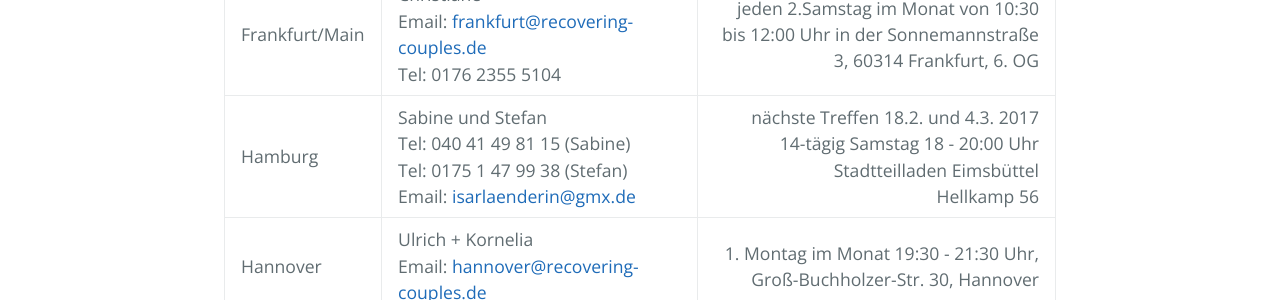
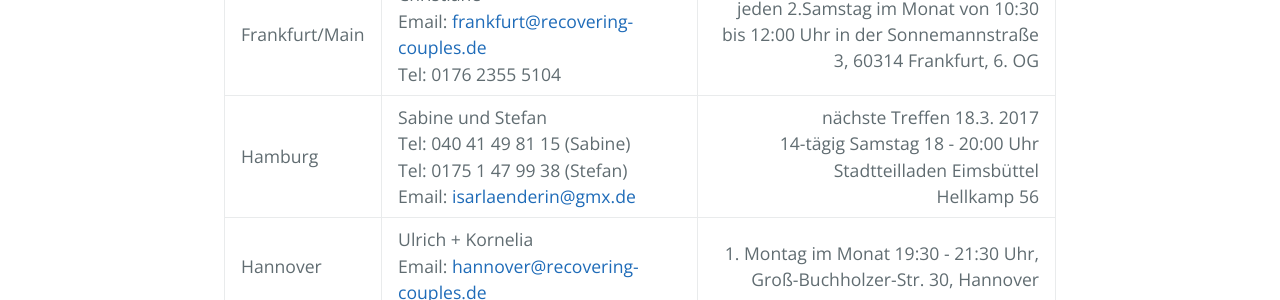
Before and after one commit to rcadeutschland/rcadeutschland.github.io, a Jekyll site: the page built from Gruppen.MD, in a window 1280 px wide. Shown: the part 635-935 px from the top of the page. Built offline with Jekyll 4.4.1, drawn with Linux system fonts in a browser that asks for light colours; nearby versions of some CDN libraries.

Commit message:
Update Gruppen.MD

```diff
--- a/Gruppen.MD
+++ b/Gruppen.MD
@@ -8,7 +8,7 @@ title: RCA Gruppen
 |:------ | ------- | ---------------------------: |
 | Berlin | Tanja + Torsten<br>Email: <tannaja@gmx.de> |  8.Januar 2017 13:00-15:00 Uhr jeder erste Sonntag im Monat, Im "Lebensglück Yoga", Wiesbadenerstr. 33, 14197 Berlin |
 | Frankfurt/Main | Christiane<br>Email: <frankfurt@recovering-couples.de><br>Tel: 0176 2355 5104 | jeden 2.Samstag im Monat  von 10:30 bis 12:00 Uhr  in der Sonnemannstraße 3, 60314 Frankfurt, 6. OG |
-| Hamburg | Sabine und Stefan<br>Tel: 040 41 49 81 15 (Sabine)<br>Tel: 0175 1 47 99 38 (Stefan)<br>Email: <isarlaenderin@gmx.de> | nächste Treffen 18.2. und 4.3. 2017<br>14-tägig Samstag 18 - 20:00 Uhr<br>Stadtteilladen Eimsbüttel<br>Hellkamp 56 |
+| Hamburg | Sabine und Stefan<br>Tel: 040 41 49 81 15 (Sabine)<br>Tel: 0175 1 47 99 38 (Stefan)<br>Email: <isarlaenderin@gmx.de> | nächste Treffen 18.3. 2017<br>14-tägig Samstag 18 - 20:00 Uhr<br>Stadtteilladen Eimsbüttel<br>Hellkamp 56 |
 | Hannover | Ulrich + Kornelia<br>Email: <hannover@recovering-couples.de> | 1. Montag im Monat 19:30 - 21:30 Uhr,  Groß-Buchholzer-Str. 30, Hannover |
 | Köln | Thomas + Evelyn<br>Tel: 01711762258<br>Email: <samstagkoeln@recovering-couples.de> | 1. Samstag im Monat 18:00 bis 20:00 Uhr Haus der Selbsthilfe-Köln, Marsilstein 4-6, 50676 Köln (Nähe Neumarkt) |
 | Münster | Karin + Martin<br>Tel: 02598-929024<br>Email: <samstagmuenster@recovering-couples.de> | 2. Samstag im Monat 16:00 bis 18:00 Uhr  in der Selbsthilfe-Kontaktstelle des Paritätischen Zentrums, Dahlweg 112, 48153 Münster |
```
